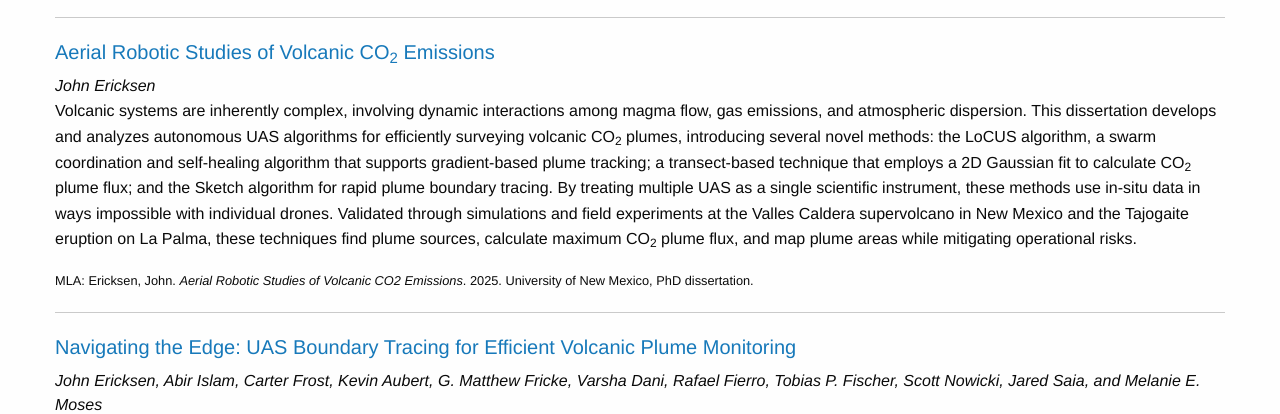
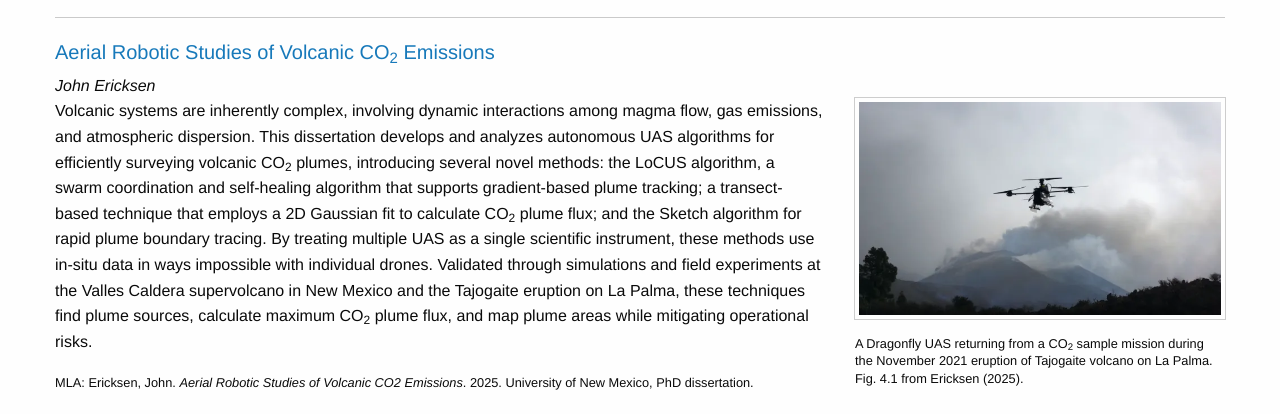
Before and after one commit to johncarl81/johncarl81.github.io, a plain HTML site: page index.html in a window 1280 px wide. Shown: the part 1419-1833 px from the top of the page. Drawn offline with nearby package versions, Linux system fonts and the light colour scheme; no server answers.

Commit message:
Add Fig. 4.1 (Dragonfly at Tajogaite) to the dissertation entry
Co-Authored-By: Claude Opus 5.5 <noreply@anthropic.com>

```diff
--- a/index.html
+++ b/index.html
@@ -93,6 +93,8 @@
           <div>
             <h5><a href="https://www.proquest.com/openview/a58a2c7521e055c492f6947005351d90/1?cbl=18750&amp;diss=y">Aerial Robotic Studies of Volcanic CO<sub>2</sub> Emissions</a></h5>
             <i>John Ericksen</i>
+            <div class="grid-x grid-margin-x">
+              <div class="cell medium-8">
                 <p>
                   Volcanic systems are inherently complex, involving dynamic interactions among magma flow, gas emissions, and atmospheric dispersion.
                   This dissertation develops and analyzes autonomous UAS algorithms for efficiently surveying volcanic CO<sub>2</sub> plumes, introducing several novel methods:
@@ -106,6 +108,20 @@
                 <small>
                   MLA: Ericksen, John. <em>Aerial Robotic Studies of Volcanic CO2 Emissions</em>. 2025. University of New Mexico, PhD dissertation.
                 </small>
+              </div>
+              <div class="cell medium-4">
+                <figure>
+                  <a href="images/publications/dissertation-2025-fig4-1-1280.webp">
+                    <img class="thumbnail" src="images/publications/dissertation-2025-fig4-1-640.webp"
+                         srcset="images/publications/dissertation-2025-fig4-1-640.webp 640w, images/publications/dissertation-2025-fig4-1-1280.webp 1280w"
+                         sizes="(min-width: 75em) 390px, (min-width: 40em) 33vw, 100vw"
+                         width="1280" height="749" loading="lazy"
+                         alt="A Dragonfly UAS returning from a CO2 sample mission during the November 2021 eruption of Tajogaite volcano on La Palma.">
+                  </a>
+                  <figcaption>A Dragonfly UAS returning from a CO<sub>2</sub> sample mission during the November 2021 eruption of Tajogaite volcano on La Palma. Fig. 4.1 from Ericksen (2025).</figcaption>
+                </figure>
+              </div>
+            </div>
           </div>
           <hr/>
 
```
Also changed, not shown: images/publications/dissertation-2025-fig4-1-1280.webp (added), images/publications/dissertation-2025-fig4-1-640.webp (added). Lines whose indentation alone changed are shown as unchanged.
